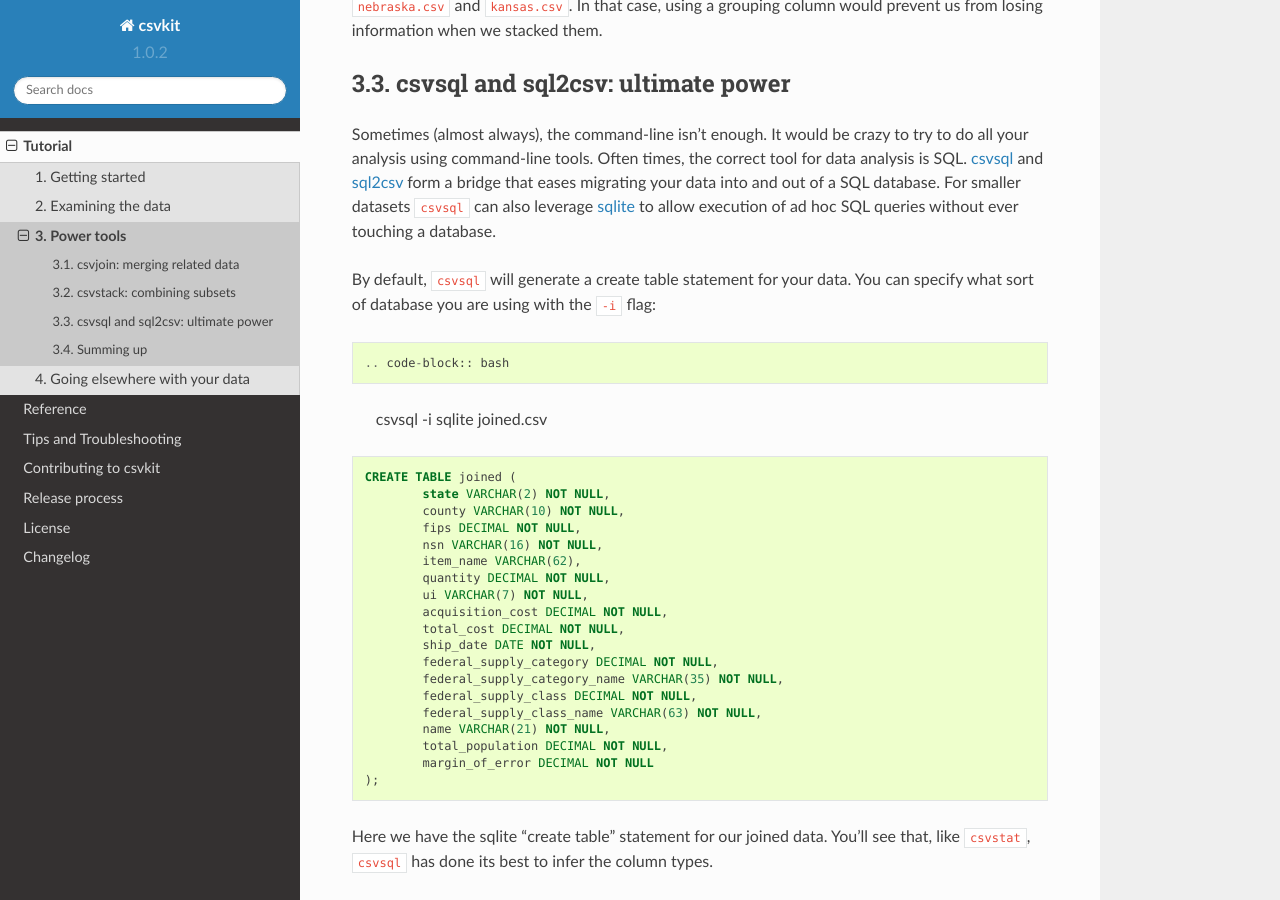
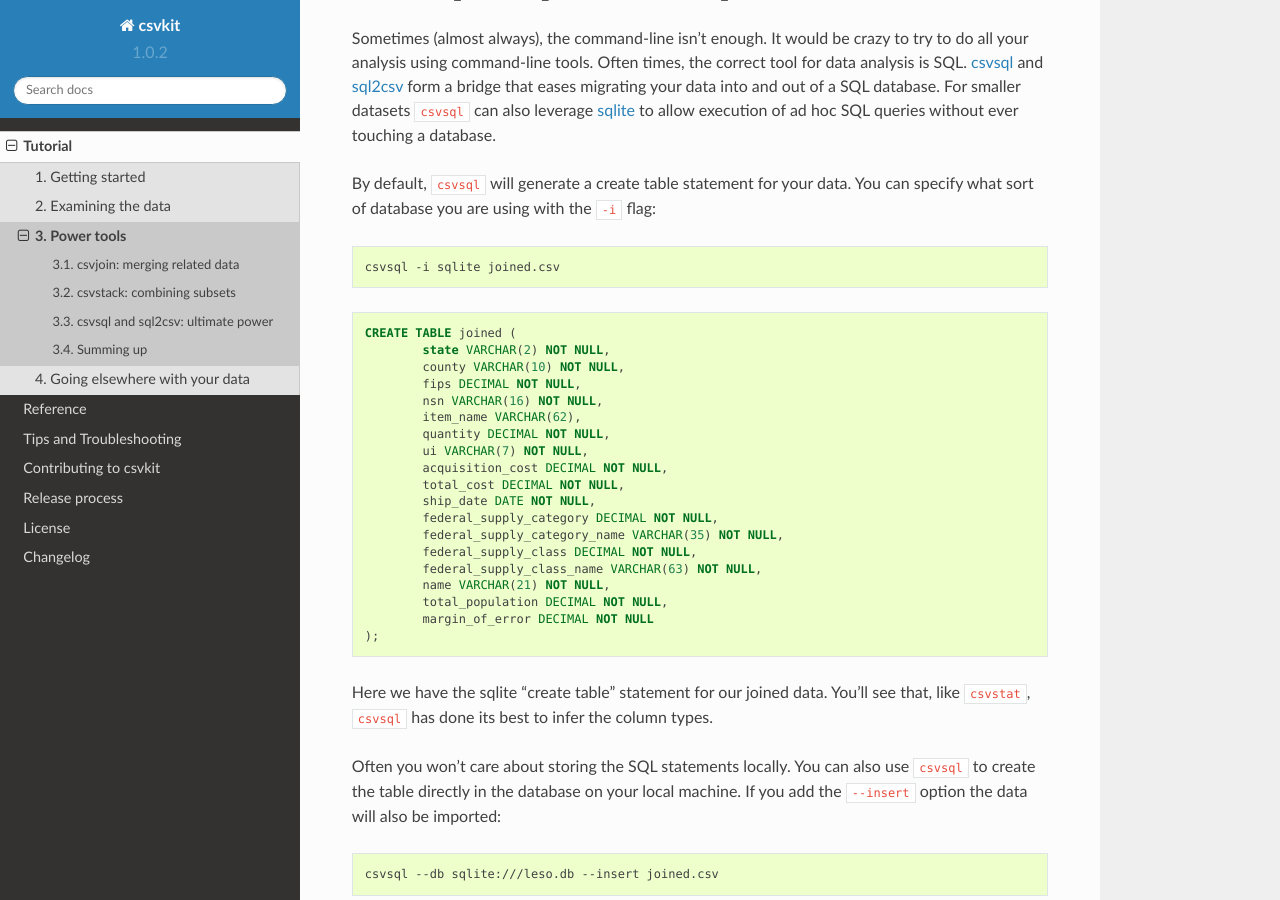
Before and after one commit to wireservice/csvkit, a Sphinx documentation site: the page built from docs/tutorial/3_power_tools.rst, in a window 1280 px wide and 900 px high, scrolled down 3653 px. Built offline with Sphinx 7.4.7 and the Read the Docs theme 2.0.0, drawn with Linux system fonts in a browser that asks for light colours; some of the changed text lies outside the part shown.

Commit message:
Fix code blocks

```diff
--- a/docs/tutorial/3_power_tools.rst
+++ b/docs/tutorial/3_power_tools.rst
@@ -5,7 +5,7 @@ Power tools
 csvjoin: merging related data
 =============================
 
-One of the most common operations that we need to perform on data is "joining" it to other, related data. For instance, given a dataset about equipment supplied to counties in Nebraska, one might reasonably want to merge that with a dataset containing the population of each county. :doc:`/scripts/csvjoin` allows us to take two those two datasets (equipment and population) and merge them, much like you might do with a SQL ``JOIN`` query. In order to demonstrate this, let's grab a second dataset::
+One of the most common operations that we need to perform on data is "joining" it to other, related data. For instance, given a dataset about equipment supplied to counties in Nebraska, one might reasonably want to merge that with a dataset containing the population of each county. :doc:`/scripts/csvjoin` allows us to take two those two datasets (equipment and population) and merge them, much like you might do with a SQL ``JOIN`` query. In order to demonstrate this, let's grab a second dataset:
 
 .. code-block:: bash
 
@@ -171,7 +171,7 @@ csvsql and sql2csv: ultimate power
 
 Sometimes (almost always), the command-line isn't enough. It would be crazy to try to do all your analysis using command-line tools. Often times, the correct tool for data analysis is SQL. :doc:`/scripts/csvsql` and :doc:`/scripts/sql2csv` form a bridge that eases migrating your data into and out of a SQL database. For smaller datasets ``csvsql`` can also leverage `sqlite <https://www.sqlite.org/>`_ to allow execution of ad hoc SQL queries without ever touching a database.
 
-By default, ``csvsql`` will generate a create table statement for your data. You can specify what sort of database you are using with the ``-i`` flag::
+By default, ``csvsql`` will generate a create table statement for your data. You can specify what sort of database you are using with the ``-i`` flag:
 
 .. code-block:: bash
 
```
